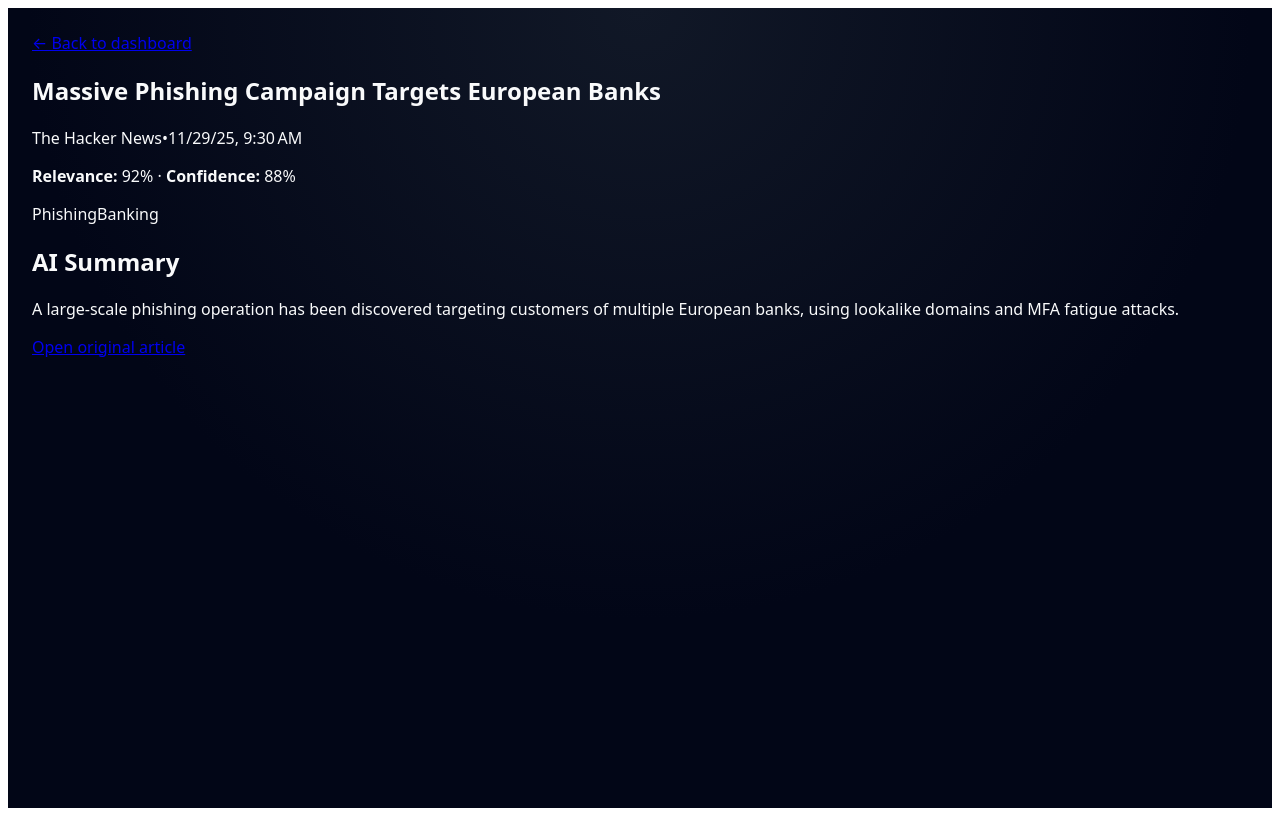
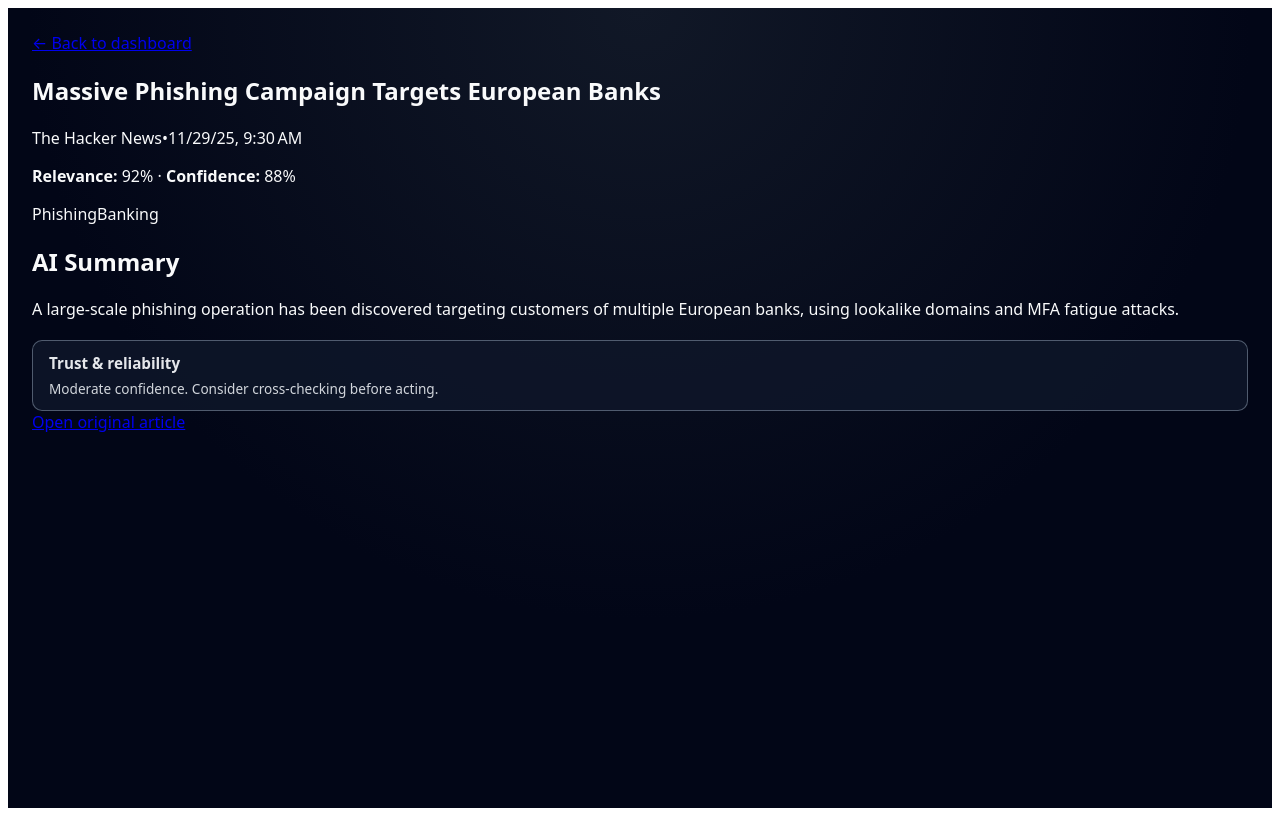
Before and after one commit to bmlikota/cyber-sheep-ui, an Angular app: page /news/1 in a window 1280 px wide. Built offline with nearby package versions, Linux system fonts and the light colour scheme.

Commit message:
add trust feedback

```diff
--- a/src/app/features/news-detail/news-detail.html
+++ b/src/app/features/news-detail/news-detail.html
@@ -28,6 +28,13 @@
       <p>{{ news.summary }}</p>
     </section>
 
+    <section class="trust">
+      <h2>Trust &amp; reliability</h2>
+      <p>
+        {{ getTrustLabel(news.confidenceScore) }}
+      </p>
+    </section>
+
     <section class="original-link">
       <a [href]="news.url" target="_blank" rel="noopener">
         Open original article
--- a/src/app/features/news-detail/news-detail.scss
+++ b/src/app/features/news-detail/news-detail.scss
@@ -0,0 +1,20 @@
+.trust {
+  margin-top: 1.25rem;
+  padding: 0.75rem 1rem;
+  border-radius: 10px;
+  background: rgba(15, 23, 42, 0.85);
+  border: 1px solid rgba(148, 163, 184, 0.5);
+  color: #e5e7eb;
+}
+
+.trust h2 {
+  margin: 0 0 0.4rem;
+  font-size: 0.95rem;
+  font-weight: 600;
+}
+
+.trust p {
+  margin: 0;
+  font-size: 0.85rem;
+  color: #d1d5db;
+}
--- a/src/app/features/news-detail/news-detail.ts
+++ b/src/app/features/news-detail/news-detail.ts
@@ -26,4 +26,23 @@ export class NewsDetail {
       switchMap(id => this.newsService.getNewsById(id)),
     );
   }
+
+  getTrustLevel(conf: number): 'high' | 'medium' | 'low' {
+    if (conf >= 0.9) return 'high';
+    if (conf >= 0.7) return 'medium';
+    return 'low';
+  }
+
+  getTrustLabel(conf: number): string {
+    const level = this.getTrustLevel(conf);
+
+    switch (level) {
+      case 'high':
+        return 'Verified by AI with high confidence. Suitable for quick decisions.';
+      case 'medium':
+        return 'Moderate confidence. Consider cross-checking before acting.';
+      default:
+        return 'Low confidence. Treat as a lead and validate carefully.';
+    }
+  }
 }
```
